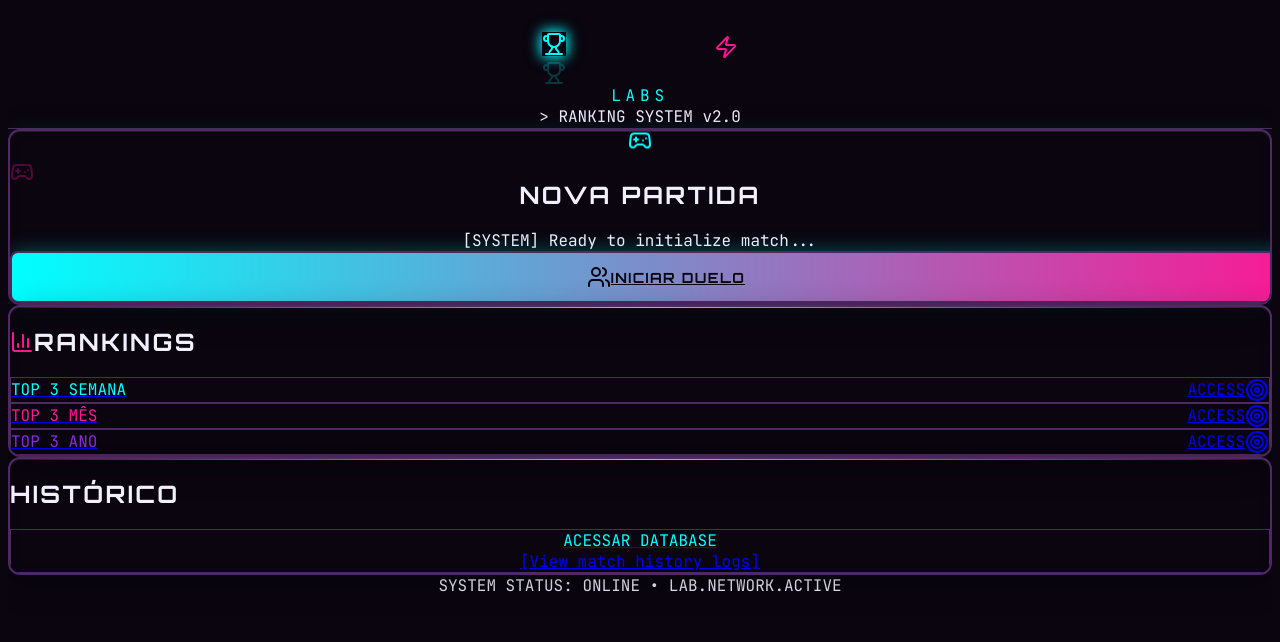
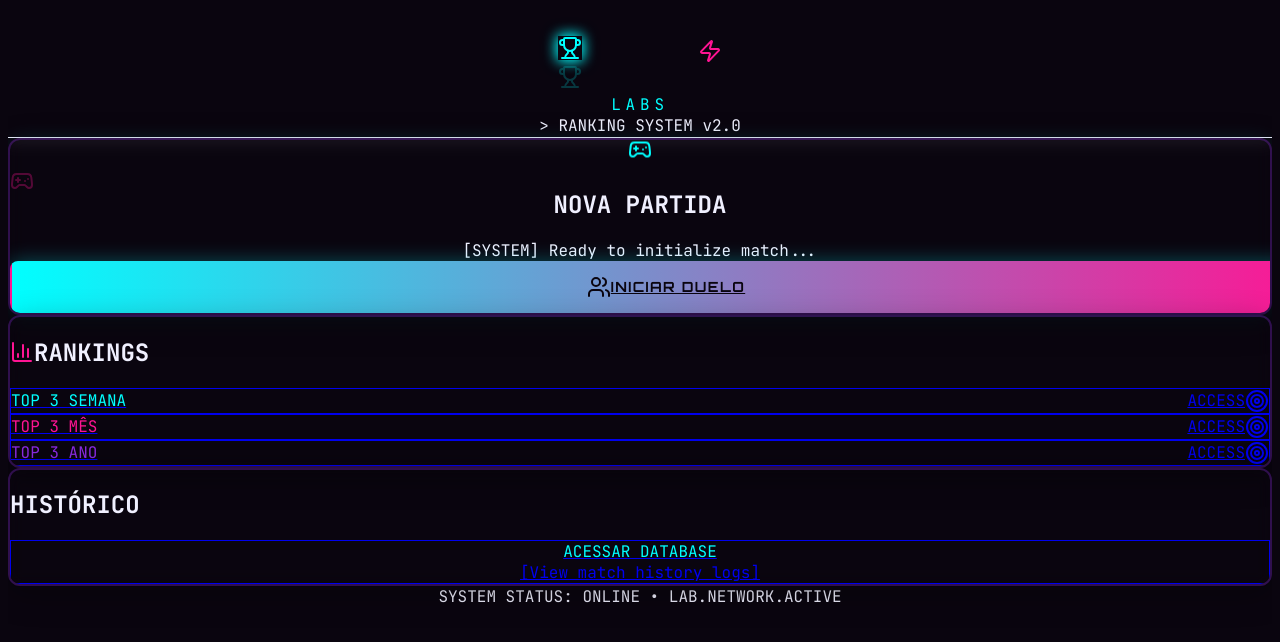
Before and after one commit to maiconsbotelho/sinucalabs, a Next.js app: page / in a window 1280 px wide. Shown: the top 642 px of the page. Built offline with nearby package versions, Linux system fonts and the light colour scheme.

Commit message:
refactor: organizado globals

```diff
--- a/src/app/globals.css
+++ b/src/app/globals.css
@@ -3,120 +3,29 @@
 @tailwind utilities;
 
 :root {
-  /* Retro Dark Theme */
+  /* Retro Theme Colors */
   --retro-dark: 10 5 15;
-  --retro-darker: 5 2 8;
   --retro-light: 240 240 255;
   --retro-cyan: 0 255 255;
   --retro-pink: 255 20 147;
   --retro-purple: 138 43 226;
-  --retro-yellow: 255 255 0;
-  --retro-orange: 255 140 0;
   --retro-green: 50 205 50;
 
   /* UI Colors */
   --background: var(--retro-dark);
   --foreground: var(--retro-light);
   --card: 20 10 25;
-  --card-foreground: var(--retro-light);
-  --primary: var(--retro-cyan);
-  --primary-foreground: var(--retro-dark);
-  --secondary: 40 20 50;
-  --secondary-foreground: var(--retro-light);
-  --muted: 60 30 75;
-  --muted-foreground: 180 180 200;
-  --accent: var(--retro-pink);
-  --accent-foreground: var(--retro-light);
-  --destructive: 220 38 127;
-  --destructive-foreground: var(--retro-light);
   --border: 80 40 100;
-  --input: 40 20 50;
-  --ring: var(--retro-cyan);
-}
-
-* {
-  border-color: rgb(var(--border));
 }
 
 body {
   color: rgb(var(--foreground));
   background: rgb(var(--background));
   font-family: var(--font-mono), "Courier New", monospace;
-  min-height: 100vh;
-  overflow-x: hidden;
-}
-
-/* Retro Effects */
-.bg-retro-dark {
-  background-color: rgb(var(--retro-dark));
-}
-
-.bg-retro-grid {
-  background-image: linear-gradient(cyan 1px, transparent 1px), linear-gradient(90deg, cyan 1px, transparent 1px);
-  background-size: 20px 20px;
-}
-
-.bg-scanlines {
-  background: repeating-linear-gradient(
-    0deg,
-    transparent,
-    transparent 2px,
-    rgba(0, 255, 255, 0.03) 2px,
-    rgba(0, 255, 255, 0.03) 4px
-  );
-}
-
-.retro-glow {
-  box-shadow: 0 0 5px currentColor, 0 0 10px currentColor, 0 0 15px currentColor;
-}
-
-.retro-border {
-  border: 2px solid;
-  border-image: linear-gradient(45deg, rgb(var(--retro-cyan)), rgb(var(--retro-pink)), rgb(var(--retro-purple))) 1;
-}
-
-@layer base {
-  h1,
-  h2,
-  h3,
-  h4,
-  h5,
-  h6 {
-    font-family: var(--font-display), "Orbitron", monospace;
-    font-weight: 700;
-    text-transform: uppercase;
-    letter-spacing: 0.1em;
-  }
-
-  h1 {
-    font-size: 1.5rem;
-  }
-
-  h2 {
-    font-size: 1.25rem;
-  }
-
-  h3 {
-    font-size: 1.125rem;
-  }
-
-  @media (min-width: 768px) {
-    h1 {
-      font-size: 1.875rem;
-    }
-
-    h2 {
-      font-size: 1.5rem;
-    }
-
-    h3 {
-      font-size: 1.25rem;
-    }
-  }
 }
 
 @layer components {
-  /* Buttons */
+  /* Botões essenciais */
   .btn {
     display: inline-flex;
     align-items: center;
@@ -133,34 +42,9 @@ body {
     font-family: var(--font-display), "Orbitron", monospace;
   }
 
-  .btn:before {
-    content: "";
-    position: absolute;
-    top: 0;
-    left: -100%;
-    width: 100%;
-    height: 100%;
-    background: linear-gradient(90deg, transparent, rgba(255, 255, 255, 0.2), transparent);
-    transition: left 0.5s;
-  }
-
-  .btn:hover:before {
-    left: 100%;
-  }
-
-  .btn:focus-visible {
-    outline: none;
-    box-shadow: 0 0 0 2px rgb(var(--primary)), 0 0 0 4px rgb(var(--background));
-  }
-
-  .btn:disabled {
-    pointer-events: none;
-    opacity: 0.5;
-  }
-
   .btn-primary {
-    background: linear-gradient(to right, rgb(var(--retro-cyan)), rgb(var(--retro-pink)));
-    color: rgb(var(--retro-dark));
+    background: linear-gradient(to right, rgb(0 255 255), rgb(255 20 147));
+    color: rgb(10 5 15);
     border: 2px solid transparent;
     box-shadow: 0 0 20px rgba(0, 255, 255, 0.3);
   }
@@ -172,18 +56,18 @@ body {
 
   .btn-secondary {
     background: transparent;
-    border: 2px solid rgb(var(--retro-cyan));
-    color: rgb(var(--retro-cyan));
+    border: 2px solid rgb(0 255 255);
+    color: rgb(0 255 255);
   }
 
   .btn-secondary:hover {
-    background: rgb(var(--retro-cyan));
-    color: rgb(var(--retro-dark));
+    background: rgb(0 255 255);
+    color: rgb(10 5 15);
     transform: scale(1.05);
     box-shadow: 0 0 20px rgba(0, 255, 255, 0.3);
   }
 
-  /* Cards */
+  /* Cards essenciais */
   .card {
     border-radius: 0.75rem;
     border: 2px solid rgba(138, 43, 226, 0.3);
@@ -191,17 +75,7 @@ body {
     backdrop-filter: blur(8px);
     position: relative;
     overflow: hidden;
-    box-shadow: 0 8px 32px rgba(0, 0, 0, 0.3), inset 0 1px 0 rgba(255, 255, 255, 0.1);
-  }
-
-  .card:before {
-    content: "";
-    position: absolute;
-    top: 0;
-    left: 0;
-    right: 0;
-    height: 1px;
-    background: linear-gradient(90deg, transparent, rgb(var(--retro-cyan)), transparent);
+    box-shadow: 0 8px 32px rgba(0, 0, 0, 0.3);
   }
 
   .card-glow {
@@ -211,80 +85,35 @@ body {
     backdrop-filter: blur(8px);
     position: relative;
     overflow: hidden;
-    box-shadow: 0 8px 32px rgba(0, 0, 0, 0.3), 0 0 20px rgba(0, 255, 255, 0.1), inset 0 1px 0 rgba(255, 255, 255, 0.1);
+    box-shadow: 0 8px 32px rgba(0, 0, 0, 0.3), 0 0 20px rgba(0, 255, 255, 0.1);
   }
 
-  /* Inputs */
-  .input {
-    display: flex;
-    height: 3rem;
-    width: 100%;
-    border-radius: 0.5rem;
-    border: 2px solid rgba(138, 43, 226, 0.5);
-    background: rgba(var(--background), 0.5);
-    padding: 0.5rem 1rem;
-    font-size: 0.875rem;
-    transition: all 200ms;
-    backdrop-filter: blur(8px);
-    font-family: var(--font-mono), "Courier New", monospace;
-  }
-
-  .input:focus-visible {
-    outline: none;
-    border-color: rgb(var(--retro-cyan));
-    box-shadow: 0 0 15px rgba(0, 255, 255, 0.3);
-  }
-
-  .input:disabled {
-    cursor: not-allowed;
-    opacity: 0.5;
-  }
-
-  .input::placeholder {
-    color: rgb(var(--muted-foreground));
-  }
-
-  /* Progress Bars */
+  /* Progress bar para rankings */
   .progress-bar {
     width: 100%;
-    background: rgba(var(--secondary), 0.3);
+    background: rgba(64, 32, 80, 0.3);
     border-radius: 9999px;
     height: 0.75rem;
     overflow: hidden;
-    position: relative;
   }
 
   .progress-fill {
     height: 100%;
-    background: linear-gradient(to right, rgb(var(--retro-cyan)), rgb(var(--retro-pink)));
+    background: linear-gradient(to right, rgb(0 255 255), rgb(255 20 147));
     border-radius: 9999px;
     transition: all 500ms;
-    position: relative;
     box-shadow: 0 0 10px currentColor;
   }
 
-  .progress-fill:after {
-    content: "";
-    position: absolute;
-    top: 0;
-    left: 0;
-    right: 0;
-    bottom: 0;
-    background: linear-gradient(90deg, transparent 0%, rgba(255, 255, 255, 0.3) 50%, transparent 100%);
-    animation: shimmer 2s infinite;
-  }
-
-  /* Ranking Items */
+  /* Ranking items */
   .rank-item {
     border-radius: 0.75rem;
     border: 2px solid rgba(138, 43, 226, 0.3);
     background: linear-gradient(to bottom right, rgba(var(--card), 0.8), rgba(var(--card), 0.6));
     backdrop-filter: blur(8px);
-    position: relative;
-    overflow: hidden;
-    box-shadow: 0 8px 32px rgba(0, 0, 0, 0.3), inset 0 1px 0 rgba(255, 255, 255, 0.1);
     padding: 1rem;
     transition: all 300ms;
+    box-shadow: 0 8px 32px rgba(0, 0, 0, 0.3);
   }
 
   .rank-item:hover {
@@ -308,61 +137,47 @@ body {
 }
 
 @layer utilities {
-  .text-balance {
-    text-wrap: balance;
+  .text-retro-cyan {
+    color: rgb(var(--retro-cyan));
+  }
+  .text-retro-pink {
+    color: rgb(var(--retro-pink));
+  }
+  .text-retro-purple {
+    color: rgb(var(--retro-purple));
+  }
+  .text-retro-dark {
+    color: rgb(var(--retro-dark));
+  }
+  .text-retro-light {
+    color: rgb(var(--retro-light));
   }
 
   .bg-retro-cyan {
     background-color: rgb(var(--retro-cyan));
   }
-
   .bg-retro-pink {
     background-color: rgb(var(--retro-pink));
   }
-
   .bg-retro-purple {
     background-color: rgb(var(--retro-purple));
-  }
-
-  .text-retro-cyan {
-    color: rgb(var(--retro-cyan));
-  }
-
-  .text-retro-pink {
-    color: rgb(var(--retro-pink));
-  }
-
-  .text-retro-purple {
-    color: rgb(var(--retro-purple));
-  }
-
-  .text-retro-dark {
-    color: rgb(var(--retro-dark));
   }
 
   .border-retro-cyan {
     border-color: rgb(var(--retro-cyan));
   }
-
   .border-retro-pink {
     border-color: rgb(var(--retro-pink));
   }
-
   .border-retro-purple {
     border-color: rgb(var(--retro-purple));
   }
-}
-
-/* Animations */
-@keyframes shimmer {
-  0% {
-    transform: translateX(-100%);
-  }
-  100% {
-    transform: translateX(100%);
+  .border-retro-green {
+    border-color: rgb(var(--retro-green));
   }
 }
 
+/* Animações essenciais */
 @keyframes pulse-glow {
   0%,
   100% {
@@ -386,7 +201,6 @@ body {
 .animate-pulse-glow {
   animation: pulse-glow 2s ease-in-out infinite;
 }
-
 .animate-float {
   animation: float 3s ease-in-out infinite;
 }
```
